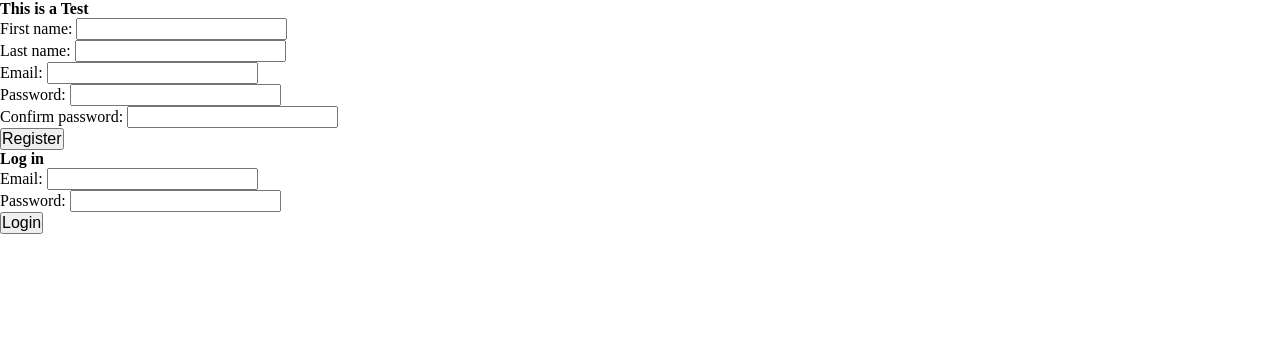
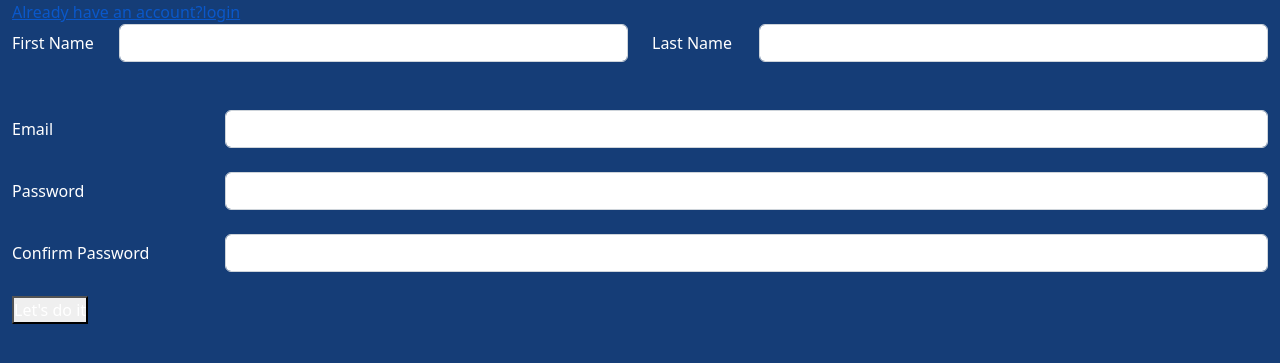
Before and after one commit to techllen/expenses-analyst, a Flask app: page / in a window 1280 px wide. Shown: the top 363 px of the page. Run offline with Flask 2, Linux system fonts and the light colour scheme.

Commit message:
Working of project

```diff
--- a/flask_app/controllers/users.py
+++ b/flask_app/controllers/users.py
@@ -7,7 +7,7 @@
 # this route redirect users to the index/home page
 @app.route("/")
 def home():
-    return render_template("index.html")
+    return render_template("registration.html")
 # this route handles user registration
 @app.route("/register", methods = ["POST"])
 def register():
--- a/flask_app/static/css/style.css
+++ b/flask_app/static/css/style.css
@@ -1,7 +1,23 @@
-/* Resets */
-*{
-    margin: 0px;
-    padding: 0px;
+/* CSS reset */
+* {
+    margin: 0;
+    padding: 0;
+    box-sizing: border-box;
     font-size: 100%;
-    box-sizing: border-box;
+    color: #ffffff;
+  }
+
+body{
+    background-color:#153d77 ;
 }
+
+.container-fluid{
+    /* width: 1200px;
+    display: flex;
+    align-items: center;
+    justify-content: center; */
+}
+
+form{
+    width: 600px;
+}
--- a/flask_app/templates/registration.html
+++ b/flask_app/templates/registration.html
@@ -4,12 +4,17 @@
     <meta charset="UTF-8">
     <meta http-equiv="X-UA-Compatible" content="IE=edge">
     <meta name="viewport" content="width=device-width, initial-scale=1.0">
-    <title>Home</title>
+    <title>Registration</title>
+    <link href="https://cdn.jsdelivr.net/npm/bootstrap@5.2.0-beta1/dist/css/bootstrap.min.css" rel="stylesheet" integrity="sha384-0evHe/X+R7YkIZDRvuzKMRqM+OrBnVFBL6DOitfPri4tjfHxaWutUpFmBp4vmVor" crossorigin="anonymous">
     <link rel="stylesheet" href="{{url_for('static',filename='/css/style.css')}}">
 </head>
 <body>
-    <div class="container">
-        <h1>This is a Test</h1>
+    <div class="container-fluid">
+        <div class="row">
+            <div class="logo"></div>
+            <a href="./login.html">Already have an account?login</a>
+        </div>
+        <div class="row">
             <form action="/register" method="POST">
                 {% with messages = get_flashed_messages(category_filter=["register-error"]) %}
                     {% if messages %}
@@ -18,49 +23,47 @@
                         {% endfor %}
                     {% endif %}
                 {% endwith %}
-            <div>
-                <label>First name:</label>
-                <input type="text" name="first_name">
+                <div class="mb-4 row">
+                    <div class="col-sm-6">
+                        <div class="mb-4 row">
+                            <label for="first_name" class="col-sm-2 col-form-label">First Name</label>
+                            <div class="col-sm-10">
+                              <input type="text" class="form-control" id="first_name" name="first_name">
                             </div>
-            <div>
-                <label>Last name:</label>
-                <input type="text" name="last_name">
                         </div>
-            <div>
-                <label>Email:</label>
-                <input type="email" name="email">
                     </div>
-            <div>
-                <label>Password:</label>
-                <input type="password" name="password">
+                    <div class="col-sm-6">
+                        <div class="mb-4 row">
+                            <label for="last_name" class="col-sm-2 col-form-label">Last Name</label>
+                            <div class="col-sm-10">
+                              <input type="text" class="form-control" id="last_name" name="last_name">
                             </div>
-            <div>
-                <label>Confirm password:</label>
-                <input type="password" name="confirmed_password">
                         </div>
-            <button type="submit">Register</button>
-        </form>
-        <h3>Log in</h3>
-        <form action="/login" method="POST">
-            {% with messages = get_flashed_messages(category_filter=["login-error"]) %}
-                {% if messages %}
-                    {% for message in messages %}
-                        <p>{{message}}</p>
-                    {% endfor %}
-                {% endif %}
-            {% endwith %}
-            <div>
-            <div>
-                <label>Email:</label>
-                <input type="email" name="email">
                     </div>
-            <div>
-                <label>Password:</label>
-                <input type="password" name="password">
                 </div>
-            <button type="submit">Login</button>
+                <div class="mb-4 row">
+                    <label for="email" class="col-sm-2 col-form-label">Email</label>
+                    <div class="col-sm-10">
+                      <input type="email" class="form-control" id="email" name="email">
+                    </div>
+                 </div>
+                 <div class="mb-4 row">
+                    <label for="password" class="col-sm-2 col-form-label">Password</label>
+                    <div class="col-sm-10">
+                      <input type="password" class="form-control" id="password" name="password">
+                    </div>
+                </div>
+                  <div class="mb-4 row">
+                    <label for="confirmed_password" class="col-sm-2 col-form-label"> Confirm Password</label>
+                    <div class="col-sm-10">
+                      <input type="password" class="form-control" id="confirmed_password" name="confirmed_password">
+                    </div>
+                </div>
+                <button class="lets_do_it_btn" type="submit">Let's do it</button>
             </form>
         </div>
+    </div>
+    <script src="https://cdn.jsdelivr.net/npm/bootstrap@5.2.0-beta1/dist/js/bootstrap.bundle.min.js" integrity="sha384-pprn3073KE6tl6bjs2QrFaJGz5/SUsLqktiwsUTF55Jfv3qYSDhgCecCxMW52nD2" crossorigin="anonymous"></script>
     <script type="text/javascript" src="{{ url_for('static', filename='/js/scripts.js') }}"></script>
 </body>
 </html>
```
Also changed, not shown: flask_app/templates/login.html (+21 -4 lines), 2 other files. Lines whose indentation alone changed are shown as unchanged.
